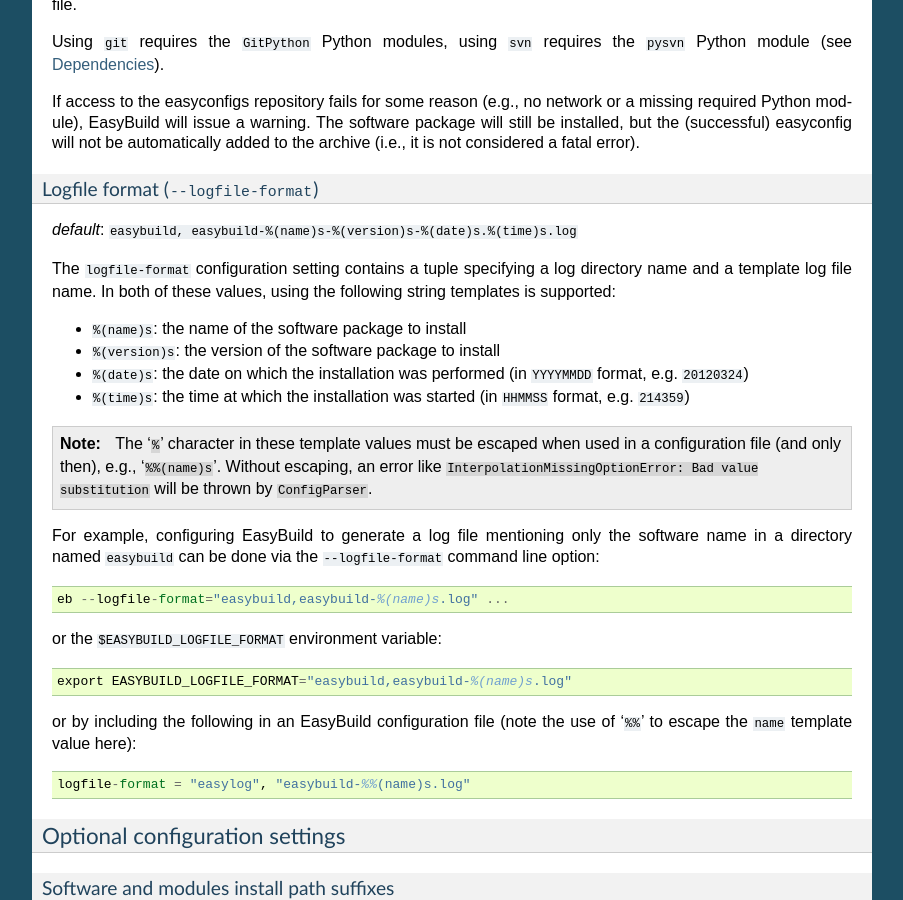
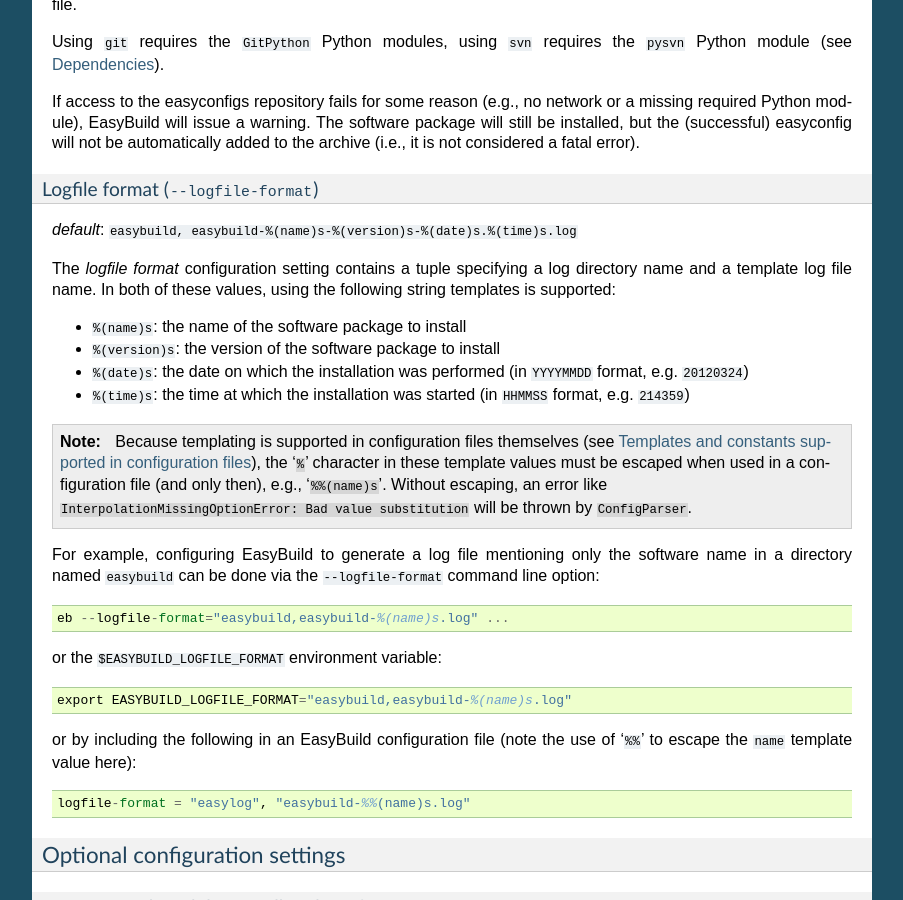
Before and after one commit to easybuilders/easybuild, a Sphinx documentation site: the page built from docs/Configuration.rst, in a window 1280 px wide and 900 px high, scrolled down 6036 px. Shown: the whole window, without its empty margins (198-1101 px from the left). Built offline with Sphinx 7.4.7, drawn with Linux system fonts in a browser that asks for light colours.

Commit message:
include reference to templating support in config files in note about escaping %

```diff
--- a/docs/Configuration.rst
+++ b/docs/Configuration.rst
@@ -398,7 +398,7 @@
 *default*:
 ``easybuild, easybuild-%(name)s-%(version)s-%(date)s.%(time)s.log``
 
-The ``logfile-format`` configuration setting contains a tuple
+The `logfile format` configuration setting contains a tuple
 specifying a log directory name and a template log file name.
 In both of these values, using the following string templates
 is supported:
@@ -408,9 +408,10 @@
 * ``%(date)s``: the date on which the installation was performed (in ``YYYYMMDD`` format, e.g. ``20120324``)
 * ``%(time)s``: the time at which the installation was started (in ``HHMMSS`` format, e.g. ``214359``)
 
-.. note:: The '``%``' character in these template values must be escaped when used in a configuration file
-          (and only then), e.g., '``%%(name)s``'. Without escaping, an error like ``InterpolationMissingOptionError: Bad
-          value substitution`` will be thrown by ``ConfigParser``.
+.. note:: Because templating is supported in configuration files themselves (see
+          :ref:`configuration_file_templates_constants`), the '``%``' character in these template values must be escaped
+          when used in a configuration file (and only then), e.g., '``%%(name)s``'. Without escaping, an error like
+          ``InterpolationMissingOptionError: Bad value substitution`` will be thrown by ``ConfigParser``.
 
 For example, configuring EasyBuild to generate a log file mentioning only the software name in a directory named
 ``easybuild`` can be done via the ``--logfile-format`` command line option::
```
